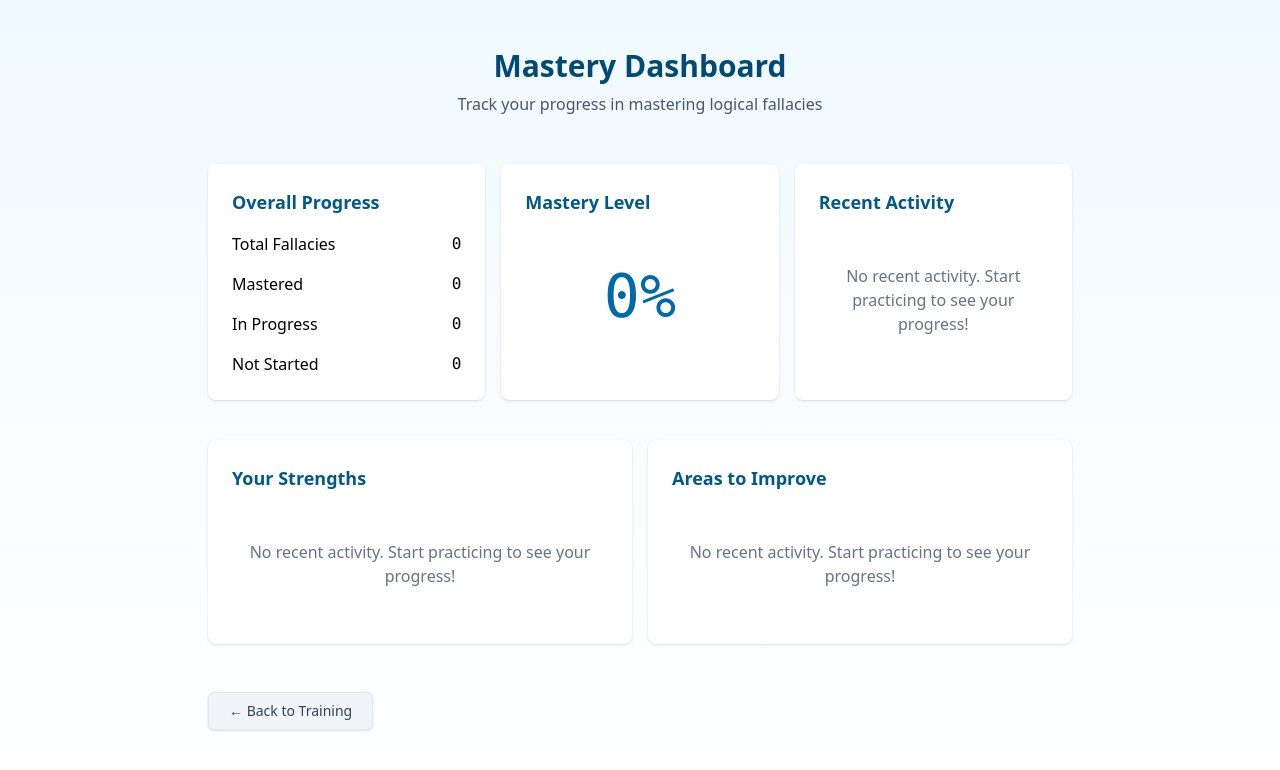
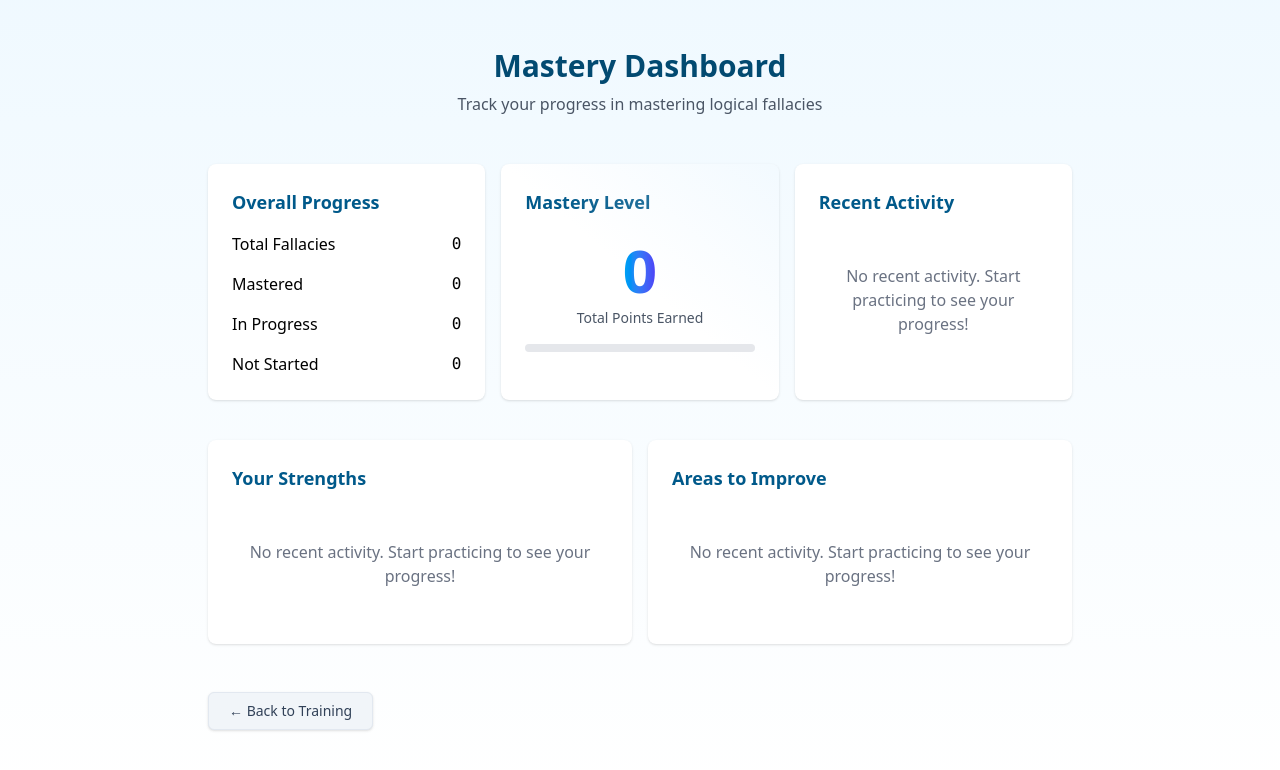
Before and after one commit to skyfortress/logic, a Next.js app: page /en/mastery in a window 1280 px wide. Shown: the top 770 px of the page. Built offline with nearby package versions, Linux system fonts and the light colour scheme.

Commit message:
feat: add MasteryLevel component for displaying mastery score and total points; update localization for total points label

```diff
--- a/src/app/[lang]/mastery/page.tsx
+++ b/src/app/[lang]/mastery/page.tsx
@@ -3,6 +3,7 @@ import { Locale } from '@/i18n/settings';
 import { getDictionary } from '@/i18n/dictionary';
 import Link from 'next/link';
 import Button from '@/app/components/Button';
+import MasteryLevel from '@/app/components/MasteryLevel';
 
 export async function generateMetadata({
   params
@@ -59,14 +60,10 @@ export default async function MasteryDashboard({ params }: { params: Promise<{ l
           </div>
         </div>
 
-        <div className="bg-white rounded-lg shadow p-6">
-          <h2 className="font-semibold text-lg text-sky-800 mb-4">
-            {masteryDashboard.masteryLevel}
-          </h2>
-          <div className="flex items-center justify-center h-32">
-            <div className="text-6xl font-mono text-sky-700">0%</div>
-          </div>
-        </div>
+        <MasteryLevel
+          title={masteryDashboard.masteryLevel}
+          totalPointsLabel={masteryDashboard.totalPoints}
+        />
 
         <div className="bg-white rounded-lg shadow p-6">
           <h2 className="font-semibold text-lg text-sky-800 mb-4">
--- /dev/null
+++ b/src/app/components/MasteryLevel.tsx
@@ -0,0 +1,37 @@
+'use client';
+
+import { useAppSelector } from '../state/hooks';
+
+interface MasteryLevelProps {
+  title: string;
+  totalPointsLabel: string;
+}
+
+export default function MasteryLevel({ title, totalPointsLabel }: MasteryLevelProps) {
+  const { score } = useAppSelector(state => state.fallacyTrainer);
+
+  return (
+    <div className="bg-white rounded-lg shadow p-6 overflow-hidden relative">
+      <h2 className="font-semibold text-lg text-sky-800 mb-4">
+        {title}
+      </h2>
+      <div className="flex flex-col items-center justify-center h-32 relative z-10">
+        <div className="text-6xl font-bold bg-gradient-to-r from-sky-500 to-indigo-600 text-transparent bg-clip-text">{score}</div>
+        <div className="mt-2 text-sm text-gray-600">{totalPointsLabel}</div>
+        <div className="w-full h-2 bg-gray-200 rounded-full mt-4">
+          <div className="h-full bg-gradient-to-r from-sky-500 to-indigo-600 rounded-full" style={{ width: `${Math.min(100, score / 20)}%` }}></div>
+        </div>
+      </div>
+      <div className="absolute inset-0 bg-gradient-to-tr from-transparent via-transparent to-sky-100 opacity-40"></div>
+      {score > 100 && (
+        <div className="absolute top-3 right-3">
+          <div className="p-1 bg-yellow-400 rounded-full animate-pulse">
+            <svg xmlns="http://www.w3.org/2000/svg" className="h-4 w-4 text-white" fill="none" viewBox="0 0 24 24" stroke="currentColor">
+              <path strokeLinecap="round" strokeLinejoin="round" strokeWidth={2} d="M11.049 2.927c.3-.921 1.603-.921 1.902 0l1.519 4.674a1 1 0 00.95.69h4.915c.969 0 1.371 1.24.588 1.81l-3.976 2.888a1 1 0 00-.363 1.118l1.518 4.674c.3.922-.755 1.688-1.538 1.118l-3.976-2.888a1 1 0 00-1.176 0l-3.976 2.888c-.783.57-1.838-.197-1.538-1.118l1.518-4.674a1 1 0 00-.363-1.118l-3.976-2.888c-.783-.57-.38-1.81.588-1.81h4.914a1 1 0 00.951-.69l1.519-4.674z" />
+            </svg>
+          </div>
+        </div>
+      )}
+    </div>
+  );
+}
--- a/src/messages/en/index.json
+++ b/src/messages/en/index.json
@@ -60,6 +60,7 @@
     "overallProgress": "Overall Progress",
     "weakestFallacies": "Areas to Improve",
     "strongestFallacies": "Your Strengths",
-    "backToTraining": "Back to Training"
+    "backToTraining": "Back to Training",
+    "totalPoints": "Total Points Earned"
   }
 }
--- a/src/messages/ua/index.json
+++ b/src/messages/ua/index.json
@@ -60,6 +60,7 @@
     "overallProgress": "Загальний прогрес",
     "weakestFallacies": "Області для покращення",
     "strongestFallacies": "Ваші сильні сторони",
-    "backToTraining": "Повернутися до тренування"
+    "backToTraining": "Повернутися до тренування",
+    "totalPoints": "Загальна кількість балів"
   }
 }
```
